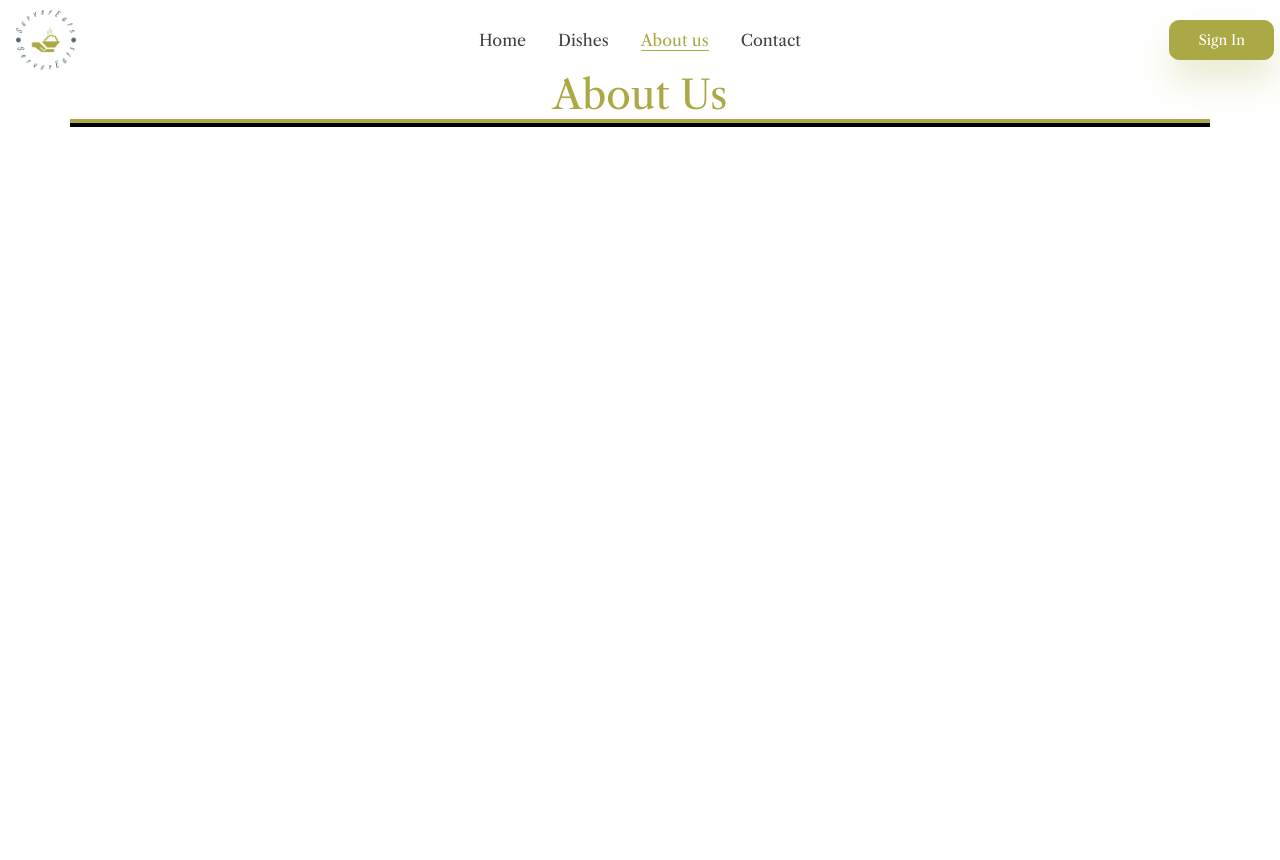
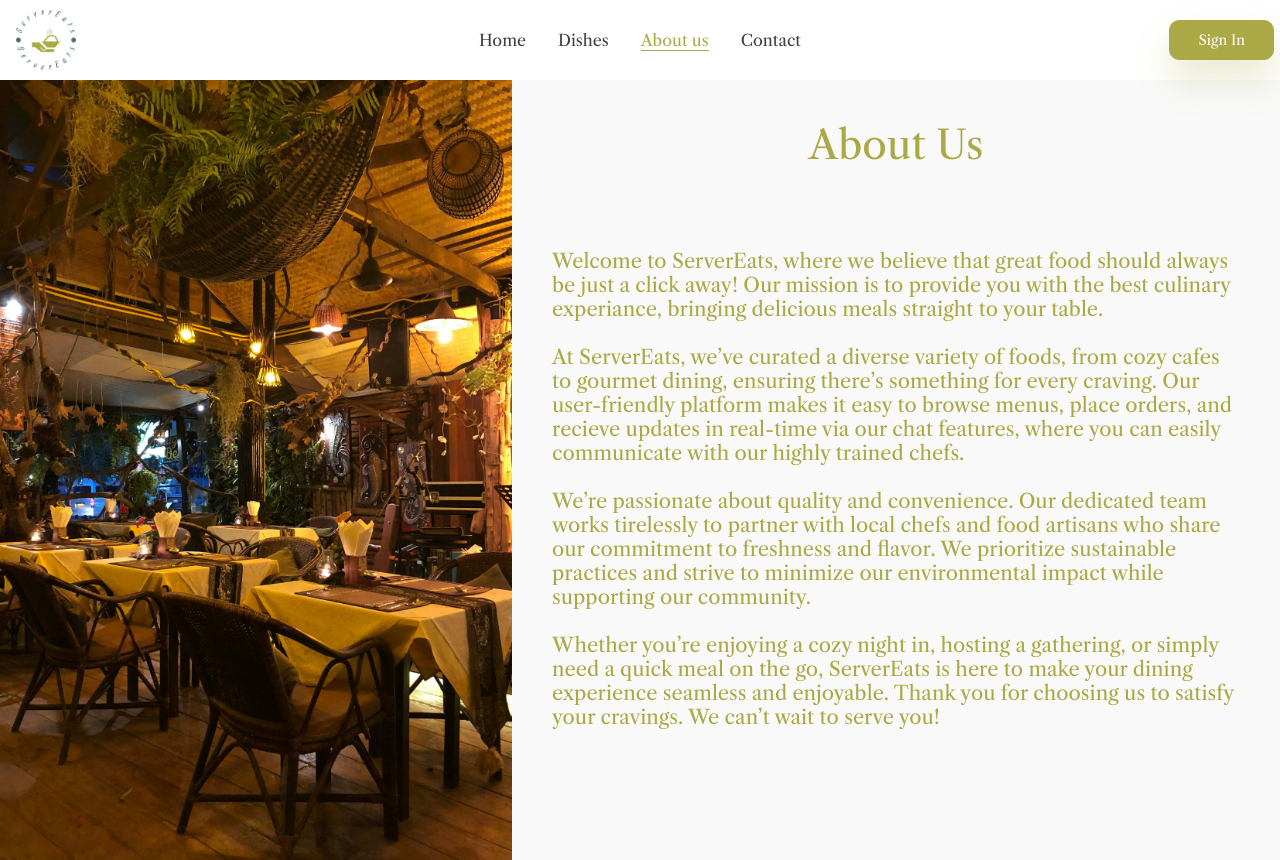
Before and after one commit to rahulpalanivel/ServerEats, a React (Create React App) app in the folder client/: page /aboutus in a window 1280 px wide. Before the commit the page ends 800 px from the top, so only its background shows below. Built offline with nearby package versions, Linux system fonts and the light colour scheme.

Commit message:
added Aboutus

```diff
--- a/client/src/components/TextInput.jsx
+++ b/client/src/components/TextInput.jsx
@@ -32,7 +32,7 @@
 
 const OutlinedInput = styled.div`
   border-radius: 8px;
-  border: 0.5px solid ${({ theme }) => theme.text_secondary};
+  border: 2px solid ${({ theme }) => theme.primary};
   background-color: transparent;
   color: ${({ theme }) => theme.text_primary};
   outline: none;
@@ -41,7 +41,7 @@
   align-items: center;
   gap: 12px;
   &:focus-within {
-    border-color: ${({ theme }) => theme.secondary};
+    border-color: ${({ theme }) => theme.primary};
   }
   ${({ error, theme }) =>
     error &&
--- a/client/src/components/cards/ProductsCard.jsx
+++ b/client/src/components/cards/ProductsCard.jsx
@@ -124,7 +124,7 @@
   const navigate = useNavigate();
 
   const addCart = async (id) => {
-    const token = localStorage.getItem("foodeli-app-token");
+    const token = localStorage.getItem("ServerEats");
     await addToCart(token, { productId: id, quantity: 1 })
       .then((res) => {
         navigate("/cart");
--- a/client/src/pages/Aboutus.jsx
+++ b/client/src/pages/Aboutus.jsx
@@ -1,39 +1,82 @@
 import styled from "styled-components";
-
+import aboutus from "../utils/Images/aboutus.jpg";
 const Container = styled.div`
-  padding: 70px;
+  display: flex;
+  flex-direction: row;
+  padding: 80px 0px 0px 0px;
+  min-height: 780px;
+  height: 100%;
 `;
 
 const Title = styled.div`
+  padding: 40px;
   text-align: center;
   font-size: 40px;
   color: ${({ theme }) => theme.primary};
 `;
 
-const Section = styled.div``;
+const Section = styled.div`
+  display: flex;
+`;
 
 const Left = styled.div`
-  flex: 1;
-  position: relative;
-  border: solid 2px ${({ theme }) => theme.primary};
-  //width: 75%;
+  display: flex;
+  width: 40%;
 `;
 
 const Right = styled.div`
-  flex: 0.9;
-  position: relative;
-  border: solid 2px black;
   background-color: ${({ theme }) => theme.bg};
-  //width: 25%;
+  width: 60%;
 `;
 
+const Img = styled.img`
+  height: 100%;
+  width: 100%;
+  object-fit: cover;
+`;
+
+const Text = styled.div`
+  font-size: 20px;
+  padding: 40px;
+  color: ${({ theme }) => theme.primary};
+`;
 const Aboutus = () => {
   return (
     <Container>
-      <Title>About Us</Title>
       <Section>
-        <Left></Left>
-        <Right></Right>
+        <Left>
+          <Img src={aboutus} />
+        </Left>
+        <Right>
+          <Title>About Us</Title>
+          <Text>
+            Welcome to ServerEats, where we believe that great food should
+            always be just a click away! Our mission is to provide you with the
+            best culinary experiance, bringing delicious meals straight to your
+            table.
+            <br></br>
+            <br></br>
+            At ServerEats, we’ve curated a diverse variety of foods, from cozy
+            cafes to gourmet dining, ensuring there’s something for every
+            craving. Our user-friendly platform makes it easy to browse menus,
+            place orders, and recieve updates in real-time via our chat
+            features, where you can easily communicate with our highly trained
+            chefs.
+            <br></br>
+            <br></br>
+            We’re passionate about quality and convenience. Our dedicated team
+            works tirelessly to partner with local chefs and food artisans who
+            share our commitment to freshness and flavor. We prioritize
+            sustainable practices and strive to minimize our environmental
+            impact while supporting our community.
+            <br></br>
+            <br></br>
+            Whether you’re enjoying a cozy night in, hosting a gathering, or
+            simply need a quick meal on the go, ServerEats is here to make your
+            dining experience seamless and enjoyable. Thank you for choosing us
+            to satisfy your cravings. We can’t wait to serve you!
+          </Text>
+        </Right>
       </Section>
     </Container>
   );
--- a/client/src/pages/Cart.jsx
+++ b/client/src/pages/Cart.jsx
@@ -11,12 +11,13 @@
   placeOrder,
 } from "../api";
 import Button from "../components/Button";
+import TextInput from "../components/TextInput";
 import { openSnackbar } from "../redux/reducers/SnackbarSlice";
 
 const Container = styled.div`
   padding: 80px 0px 0px 0px;
-  padding-bottom: 200px;
-  min-height: 500px;
+  padding-bottom: 100px;
+  min-height: 680px;
   max-width: 100%;
   overflow-y: scroll;
   display: flex;
@@ -114,6 +115,7 @@
   font-size: 22px;
   font-weight: 600;
   display: flex;
+  flex: 1;
   justify-content: space-between;
   color: ${({ theme }) => theme.primary};
 `;
@@ -155,10 +157,11 @@
   const [reload, setReload] = useState(false);
   const [products, setProducts] = useState([]);
   const [buttonLoad, setButtonLoad] = useState(false);
+  const [location, setLocation] = useState("");
 
   const getProducts = async () => {
     setLoading(true);
-    const token = localStorage.getItem("foodeli-app-token");
+    const token = localStorage.getItem("ServerEats");
     await getCart(token).then((res) => {
       setProducts(res.data);
       setLoading(false);
@@ -179,9 +182,8 @@
   const PlaceOrder = async () => {
     setButtonLoad(true);
     try {
-      const token = localStorage.getItem("foodeli-app-token");
+      const token = localStorage.getItem("ServerEats");
       const totalAmount = calculateSubtotal().toFixed(2);
-      const location = getLocation();
       const orderDetails = {
         products: products,
         location: location,
@@ -215,7 +217,7 @@
   }, [reload]);
 
   const addCart = async (id) => {
-    const token = localStorage.getItem("foodeli-app-token");
+    const token = localStorage.getItem("ServerEats");
     await addToCart(token, { productId: id, quantity: 1 })
       .then((res) => {
         setReload(!reload);
@@ -232,7 +234,7 @@
   };
 
   const removeCart = async (id, quantity, type) => {
-    const token = localStorage.getItem("foodeli-app-token");
+    const token = localStorage.getItem("ServerEats");
     let qnt = quantity > 0 ? 1 : null;
     if (type === "full") qnt = null;
     await deleteFromCart(token, {
@@ -254,7 +256,7 @@
   };
 
   const deleteCart = async () => {
-    const token = localStorage.getItem("foodeli-app-token");
+    const token = localStorage.getItem("ServerEats");
     await deleteAllFromCart(token)
       .then((res) => {
         setReload(!reload);
@@ -355,6 +357,26 @@
                       <Subtotal>
                         Subtotal : ₹{calculateSubtotal().toFixed(2)}
                       </Subtotal>
+
+                      <Buttony>
+                        <TextInput
+                          small
+                          placeholder="Table Number"
+                          handelChange={(e) => {
+                            setLocation(e.target.value);
+                          }}
+                        />
+                      </Buttony>
+
+                      <Buttonx>
+                        <Button
+                          text="Clear Cart"
+                          small
+                          onClick={deleteCart}
+                          isLoading={buttonLoad}
+                          isDisabled={buttonLoad}
+                        />
+                      </Buttonx>
                       <Buttonx>
                         <Button
                           text="Place Order"
@@ -364,18 +386,6 @@
                           isDisabled={buttonLoad}
                         />
                       </Buttonx>
-                      <Buttonx>
-                        <Button
-                          text="Clear Cart"
-                          small
-                          onClick={deleteCart}
-                          isLoading={buttonLoad}
-                          isDisabled={buttonLoad}
-                        />
-                      </Buttonx>
-                      <Buttony>
-                        <InputBox id="inp" placeholder="Table Number" />
-                      </Buttony>
                     </Line>
                   </Tile>
                 </Left>
@@ -393,17 +403,7 @@
                           gap: "6px",
                         }}
                       >
-                        <TextInput
-                          small
-                          placeholder="First Name"
-                          value={deliveryDetails.firstName}
-                          handelChange={(e) =>
-                            setDeliveryDetails({
-                              ...deliveryDetails,
-                              firstName: e.target.value,
-                            })
-                          }
-                        />
+
                         <TextInput
                           small
                           placeholder="Last Name"
--- a/client/src/pages/FoodDetails.jsx
+++ b/client/src/pages/FoodDetails.jsx
@@ -8,10 +8,9 @@
 import { openSnackbar } from "../redux/reducers/SnackbarSlice";
 
 const Container = styled.div`
-  padding: 8% 5% 15% 5%;
-  min-height: 100%;
-  bottom: 0;
-  //overflow-y: scroll;
+  padding: 80px 0px 0px 0px;
+  padding-bottom: 100px;
+  min-height: 680px;
   display: flex;
   align-items: center;
   flex-direction: column;
@@ -144,7 +143,7 @@
 
   const addCart = async () => {
     setCartLoading(true);
-    const token = localStorage.getItem("foodeli-app-token");
+    const token = localStorage.getItem("ServerEats");
     await addToCart(token, { productId: id, quantity: 1 })
       .then((res) => {
         setCartLoading(false);
--- a/client/src/pages/FoodListing.jsx
+++ b/client/src/pages/FoodListing.jsx
@@ -1,4 +1,4 @@
-import { CircularProgress, Slider } from "@mui/material";
+import { Slider } from "@mui/material";
 import React, { useEffect, useState } from "react";
 import styled from "styled-components";
 import { getAllProducts } from "../api";
@@ -9,8 +9,11 @@
 import head2 from "../utils/Images/Head2.jpg";
 import head3 from "../utils/Images/Head3.jpg";
 
-const Container = styled.div`
+const Container = styled.div``;
+
+const Box = styled.div`
   padding: 20px 0px 0px 0px;
+  min-height: 680px;
   height: 100%;
   padding-bottom: 20px;
   overflow-y: scroll;
@@ -122,11 +125,11 @@
 
   const images = [head1, head2, head3];
   return (
-    <>
+    <Container>
       <Hero>
         <AutoImageSlider images={images} />
       </Hero>
-      <Container>
+      <Box>
         <Menu>
           {filter.map((filters) => (
             <FilterSection>
@@ -180,19 +183,13 @@
         <Products>
           <MainTitle>Menu</MainTitle>
           <CardWrapper>
-            {loading ? (
-              <CircularProgress />
-            ) : (
-              <>
-                {products.map((product) => (
-                  <ProductCard key={product._id} product={product} />
-                ))}
-              </>
-            )}
+            {products.map((product) => (
+              <ProductCard key={product._id} product={product} />
+            ))}
           </CardWrapper>
         </Products>
-      </Container>
-    </>
+      </Box>
+    </Container>
   );
 };
 
--- a/client/src/pages/Home.jsx
+++ b/client/src/pages/Home.jsx
@@ -192,7 +192,7 @@
           <Service>Our Services</Service>
           <ServiceP>
             We offer various services to ensure complete customer satisfaction
-            and an unforgettable experiance.
+            and an unforgettable experience.
           </ServiceP>
           <Images>
             <Imgdiv>
--- a/client/src/pages/OrderDetails.jsx
+++ b/client/src/pages/OrderDetails.jsx
@@ -1,14 +1,14 @@
 import { CircularProgress } from "@mui/material";
 import React, { useEffect, useState } from "react";
-import { useLocation } from "react-router-dom";
+import { useLocation, useNavigate } from "react-router-dom";
 import styled from "styled-components";
 import { getProductDetails } from "../api";
 import Button from "../components/Button";
 
 const Container = styled.div`
   padding: 80px 0px 0px 0px;
-  padding-bottom: 200px;
-  min-height: 500px;
+  padding-bottom: 100px;
+  min-height: 680px;
   max-width: 100%;
   overflow-y: scroll;
   display: flex;
@@ -36,14 +36,19 @@
   align-items: center;
 `;
 
+const SubTitle = styled.div`
+  width: 90%;
+  font-size: 20px;
+  font-weight: 400;
+  display: flex;
+  color: ${({ theme }) => theme.primary};
+  justify-content: center;
+  align-items: center;
+`;
+
 const Wrapper = styled.div`
   display: flex;
   width: 95%;
-  // gap: 32px;
-  // padding: 12px;
-  // @media (max-width: 750px) {
-  //   flex-direction: column;
-  // }
 `;
 const Left = styled.div`
   flex: 1;
@@ -63,7 +68,7 @@
   ${({ head }) => head && `margin-bottom: 22px`}
 `;
 const TableItem = styled.div`
-  ${({ padding }) => padding && `padding: 0px 80px;`}
+  ${({ padding }) => padding && `padding: 0px 20px;`}
   ${({ flex }) => flex && `flex: 1; `}
   ${({ bold }) =>
     bold &&
@@ -118,36 +123,23 @@
 
 const Line = styled.div`
   display: flex;
+  justify-content: space-around;
 `;
 
-const Buttonx = styled.div`
-  max-width: 300px;
-  padding: 20px;
-`;
-const Buttony = styled.div`
-  max-width: 300px;
-  padding: 20px;
+const Buton = styled.div`
+  display: flex;
+  align-items: center;
+  flex-direction: column;
+  width: 100%;
 `;
 
-const InputBox = styled.input`
-  padding: 0px 10px 0px 0px;
-  height: 40px;
-  border: solid 2px ${({ theme }) => theme.primary};
-  border-radius: 10px;
-  background: white;
-
-  &:focus {
-    border: solid 2px ${({ theme }) => theme.primary};
-  }
-`;
 const Detail = () => {
   const location = useLocation();
   const order = location.state;
 
   const [loading, setLoading] = useState(false);
-  const [reload, setReload] = useState(false);
-  const [products, setProducts] = useState([]);
   const [productData, setProductData] = useState([]);
+  const navigate = useNavigate();
 
   const calculateSubtotal = () => {
     return order.products.reduce((total, item, index) => {
@@ -156,19 +148,17 @@
     }, 0);
   };
 
-  useEffect(() => {
-    //getProducts();
-  }, [reload]);
-
   const getProduct = async (id) => {
     const response = await getProductDetails(id);
     return response.data;
   };
 
   const loadProducts = async () => {
+    setLoading(true);
     const promises = order.products.map((item) => getProduct(item.product));
     const data = await Promise.all(promises);
     setProductData(data);
+    setLoading(false);
   };
 
   useEffect(() => {
@@ -178,7 +168,8 @@
   return (
     <Container>
       <Section>
-        <Title>Your Order</Title>
+        <Title>Thank you for ordering with ServerEats</Title>
+        <SubTitle>Order ID : {order._id}</SubTitle>
         {loading ? (
           <CircularProgress />
         ) : (
@@ -195,10 +186,13 @@
                     <TableItem bold>Price</TableItem>
                     <TableItem bold>Quantity</TableItem>
                     <TableItem bold>Subtotal</TableItem>
-                    <TableItem></TableItem>
                   </Table>
                   {productData.map((product, index) => (
-                    <Tile>
+                    <Tile
+                      onClick={() => {
+                        navigate(`/dishes/${product._id}`);
+                      }}
+                    >
                       <Table>
                         <TableItem flex>
                           <Product>
@@ -208,11 +202,11 @@
                             </Details>
                           </Product>
                         </TableItem>
-                        <TableItem>₹{product.price}</TableItem>
-                        <TableItem>
+                        <TableItem padding>₹{product.price}</TableItem>
+                        <TableItem padding>
                           <Counter>{order.products[index].quantity} </Counter>
                         </TableItem>
-                        <TableItem>
+                        <TableItem padding>
                           ₹
                           {(
                             order.products[index].quantity * product.price
@@ -226,12 +220,18 @@
                       <Subtotal>
                         Subtotal : ₹{calculateSubtotal().toFixed(2)}
                       </Subtotal>
+                      <Subtotal>Date: {order.createdAt.split("T")[0]}</Subtotal>
+                      <Subtotal>
+                        Time: {order.createdAt.split("T")[1].split(".")[0]}
+                      </Subtotal>
                       <Subtotal>Table: {order.location}</Subtotal>
                       <Subtotal>Status: {order.status}</Subtotal>
                     </Line>
                   </Tile>
                   {order.status !== "Payment Done" ? (
-                    <Button text="Chat" small />
+                    <Buton>
+                      <Button text="Chat" small />
+                    </Buton>
                   ) : (
                     <></>
                   )}
--- a/client/src/pages/Orders.jsx
+++ b/client/src/pages/Orders.jsx
@@ -1,3 +1,4 @@
+import { CircularProgress } from "@mui/material";
 import React, { useEffect, useState } from "react";
 import { useNavigate } from "react-router-dom";
 import styled from "styled-components";
@@ -6,12 +7,12 @@
 const Orders = () => {
   const [orders, setOrders] = useState([]);
   const [loading, setLoading] = useState(false);
-  const [reload, setReload] = useState(false);
+  //const [reload, setReload] = useState(false);
   const navigate = useNavigate();
 
   const getAllOrders = async () => {
     setLoading(true);
-    const token = localStorage.getItem("foodeli-app-token");
+    const token = localStorage.getItem("ServerEats");
     await getOrders(token).then((res) => {
       console.log(res.data);
       setOrders(res.data);
@@ -21,7 +22,7 @@
 
   useEffect(() => {
     getAllOrders();
-  }, [reload]);
+  }, []);
 
   const showOrder = (item) => {
     navigate("/details", { state: item });
@@ -29,8 +30,8 @@
 
   const Container = styled.div`
     padding: 80px 0px 0px 0px;
-    padding-bottom: 200px;
-    min-height: 500px;
+    padding-bottom: 100px;
+    min-height: 680px;
     max-width: 100%;
     overflow-y: scroll;
     display: flex;
@@ -165,6 +166,10 @@
 
   return (
     <Container>
+      {loading ? (
+        <CircularProgress />
+      ) : (
+        <>
           <Title>Your previous orders</Title>
           <Wrapper>
             <Left>
@@ -194,6 +199,8 @@
               ))}
             </Left>
           </Wrapper>
+        </>
+      )}
     </Container>
   );
 };
--- a/client/src/redux/reducers/UserSlice.js
+++ b/client/src/redux/reducers/UserSlice.js
@@ -13,11 +13,11 @@
     },
     loginSuccess: (state, action) => {
       state.currentUser = action.payload.user;
-      localStorage.setItem("foodeli-app-token", action.payload.token);
+      localStorage.setItem("ServerEats", action.payload.token);
     },
     logout: (state) => {
       state.currentUser = null;
-      localStorage.removeItem("foodeli-app-token");
+      localStorage.removeItem("ServerEats");
     },
   },
 });
```
Lines whose indentation alone changed are shown as unchanged.
